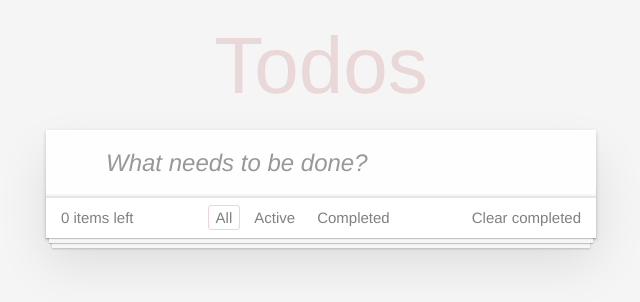
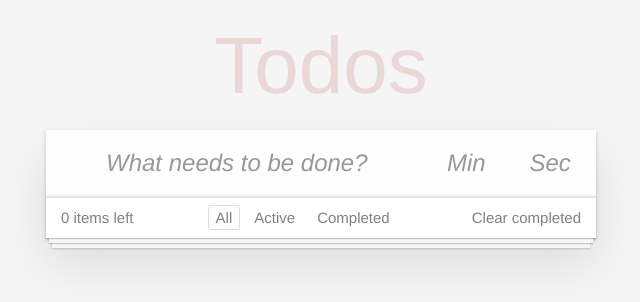
Before and after one commit to E-Korsakova/newToDo, a React (Vite) app: page / in a window 1280 px wide. Shown: the top 302 px of the page, without its empty margins (319-959 px from the left). Built offline with nearby package versions, Linux system fonts and the light colour scheme.

Commit message:
изменила разметку для тудушки с таймером

```diff
--- a/src/components/App/index.tsx
+++ b/src/components/App/index.tsx
@@ -1,7 +1,6 @@
 import { ReactElement } from 'react';
 
 import Header from '../Header/index.tsx';
-import NewTaskForm from '../NewTaskForm/index.tsx';
 import './app.css';
 import useToDoStore from '../../data/stores/useTodoStore.ts';
 import TaskList from '../TaskList/index.tsx';
@@ -11,8 +10,7 @@ function App(): ReactElement {
   const [todoTasks, createTask] = useToDoStore((state) => [state.todoTasks, state.createTask]);
   return (
     <section className="todoapp">
-      <Header />
-      <NewTaskForm
+      <Header
         onAdd={(description: string) => {
           if (description) {
             createTask(description);
--- a/src/components/Footer/footer.css
+++ b/src/components/Footer/footer.css
@@ -68,3 +68,13 @@ html .clear-completed:active {
 .info a:hover {
   text-decoration: underline;
 }
+
+@media (max-width: 430px) {
+	.footer {
+		height: 50px;
+	}
+
+	.filters {
+		bottom: 10px;
+	}
+}
--- a/src/components/Header/index.tsx
+++ b/src/components/Header/index.tsx
@@ -1,10 +1,17 @@
 import { ReactElement } from 'react';
+
 import './header.css';
+import NewTaskForm from '../NewTaskForm/index.tsx';
 
-function Header(): ReactElement {
+interface HeaderProps {
+  onAdd: (description: string) => void;
+}
+
+function Header({ onAdd }: HeaderProps): ReactElement {
   return (
     <header className="header">
       <h1>Todos</h1>
+      <NewTaskForm onAdd={onAdd} />
     </header>
   );
 }
--- a/src/components/NewTaskForm/index.tsx
+++ b/src/components/NewTaskForm/index.tsx
@@ -8,7 +8,7 @@ interface NewTaskFormProps {
 function NewTaskForm({ onAdd }: NewTaskFormProps): ReactElement<NewTaskFormProps> {
   const [inputValue, setInputValue] = useState('');
   return (
-    <div>
+    <form className="new-todo-form">
       <input
         type="text"
         className="new-todo"
@@ -24,7 +24,9 @@ function NewTaskForm({ onAdd }: NewTaskFormProps): ReactElement<NewTaskFormProps
           }
         }}
       />
-    </div>
+      <input className="new-todo-form__timer" placeholder="Min" />
+      <input className="new-todo-form__timer" placeholder="Sec" />
+    </form>
   );
 }
 
--- a/src/components/NewTaskForm/new-task-form.css
+++ b/src/components/NewTaskForm/new-task-form.css
@@ -16,7 +16,13 @@
   color: rgba(0, 0, 0, 0.4);
 }
 
+.new-todo-form {
+	display: flex;
+	margin-bottom: 0;
+}
+
 .new-todo,
+.new-todo-form .new-todo-form__timer,
 .edit {
 	position: relative;
 	margin: 0;
@@ -34,9 +40,18 @@
 	-moz-osx-font-smoothing: grayscale;
 }
 
-.new-todo {
+.new-todo, .new-todo-form .new-todo-form__timer {
 	padding: 16px 16px 16px 60px;
 	border: none;
 	background: rgba(0, 0, 0, 0.003);
-  box-shadow: inset 0 -2px 1px rgba(0, 0, 0, 0.03);
+	box-shadow: inset 0 -2px 1px rgba(0,0,0,0.03);
 }
+
+.new-todo {
+  width: 70%;
+}
+
+.new-todo-form .new-todo-form__timer {
+	width: 15%;
+	padding-left: 16px;
+}
--- a/src/components/Task/index.tsx
+++ b/src/components/Task/index.tsx
@@ -42,8 +42,14 @@ function Task({
       <div className="view">
         <input type="checkbox" className="toggle" onClick={() => onCompleted(id)} />
         <label>
-          <span className="description">{description}</span>
-          <span className="created">{date}</span>
+          <span className="title">{description}</span>
+          <span className="description">
+            <button type="button" className="icon icon-play" />
+            <button type="button" className="icon icon-pause">
+              12:25
+            </button>
+          </span>
+          <span className="description">{date}</span>
         </label>
         <button
           type="button"
--- a/src/components/Task/task.css
+++ b/src/components/Task/task.css
@@ -21,12 +21,21 @@
   padding: 15px 85px 15px 60px;
 }
 
+.todo-list li .view {
+	position: relative;
+}
+
 .todo-list li label .created {
   font-size: 13px;
   color: gray;
 }
 
 .todo-list li label .description {
+  font-size: 13px;
+	color: gray;
+}
+
+.todo-list li label .title {
 	word-break: break-all;
 	display: block;
 	line-height: 1.2;
@@ -35,20 +44,21 @@
 	color: #4d4d4d;
 }
 
-.todo-list li.completed label .description {
+.todo-list li.completed label .title {
   color: #cdcdcd;
   text-decoration: line-through;
 }
 
 .todo-list li .icon {
-  position: absolute;
-  top: 0;
-  bottom: -3px;
   width: 30px;
   height: 40px;
   font-size: 34px;
   color: #cc9a9a;
-  margin: auto 0 11px;
+  margin: auto 0;
   transition: color 0.2s ease-out;
   cursor: pointer;
 }
+
+.todo-list li .edit {
+	display: none;
+}
--- a/src/components/TaskList/task-list.css
+++ b/src/components/TaskList/task-list.css
@@ -52,7 +52,10 @@
 }
 
 .todo-list li .icon-destroy {
-  right: 10px;
+  position: absolute;
+	top: 0;
+	bottom: -3px;
+	right: 10px;
 }
 
 .todo-list li .icon-destroy:after {
@@ -60,8 +63,11 @@
 }
 
 .todo-list li .icon-edit {
-  font-size: 19px;
-  right: 45px;
+  position: absolute;
+	top: 0;
+	bottom: -3px;
+	font-size: 19px;
+	right: 45px;
 }
 
 .todo-list li .icon-edit:after {
@@ -75,3 +81,37 @@
 .todo-list li.editing:last-child {
   margin-bottom: -1px;
 }
+
+.todo-list li .icon-pause,
+.todo-list li .icon-play {
+	font-size: 18px;
+	width: 18px;
+	height: 18px;
+}
+
+.todo-list li .icon-play {
+	font-size: 15px;
+}
+
+.icon-pause:after {
+	content: '⏸';
+}
+
+.icon-play:after {
+	content: '▶';
+}
+
+.todo-list li.editing:last-child {
+	margin-bottom: -1px;
+}
+
+@media screen and (-webkit-min-device-pixel-ratio:0) {
+	.toggle-all,
+	.todo-list li .toggle {
+		background: none;
+	}
+
+	.todo-list li .toggle {
+		height: 40px;
+	}
+}
```
Lines whose indentation alone changed are shown as unchanged.
